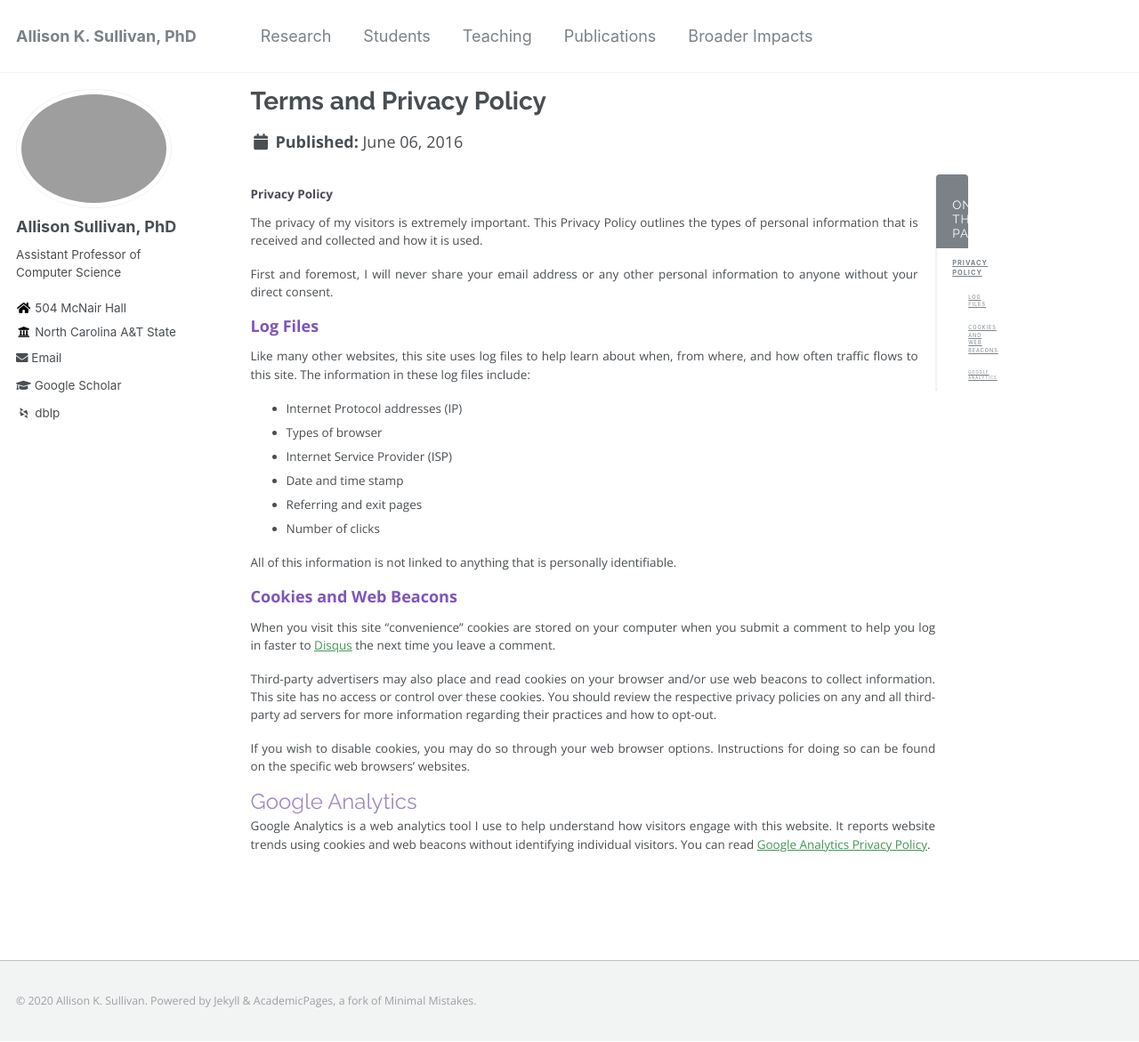
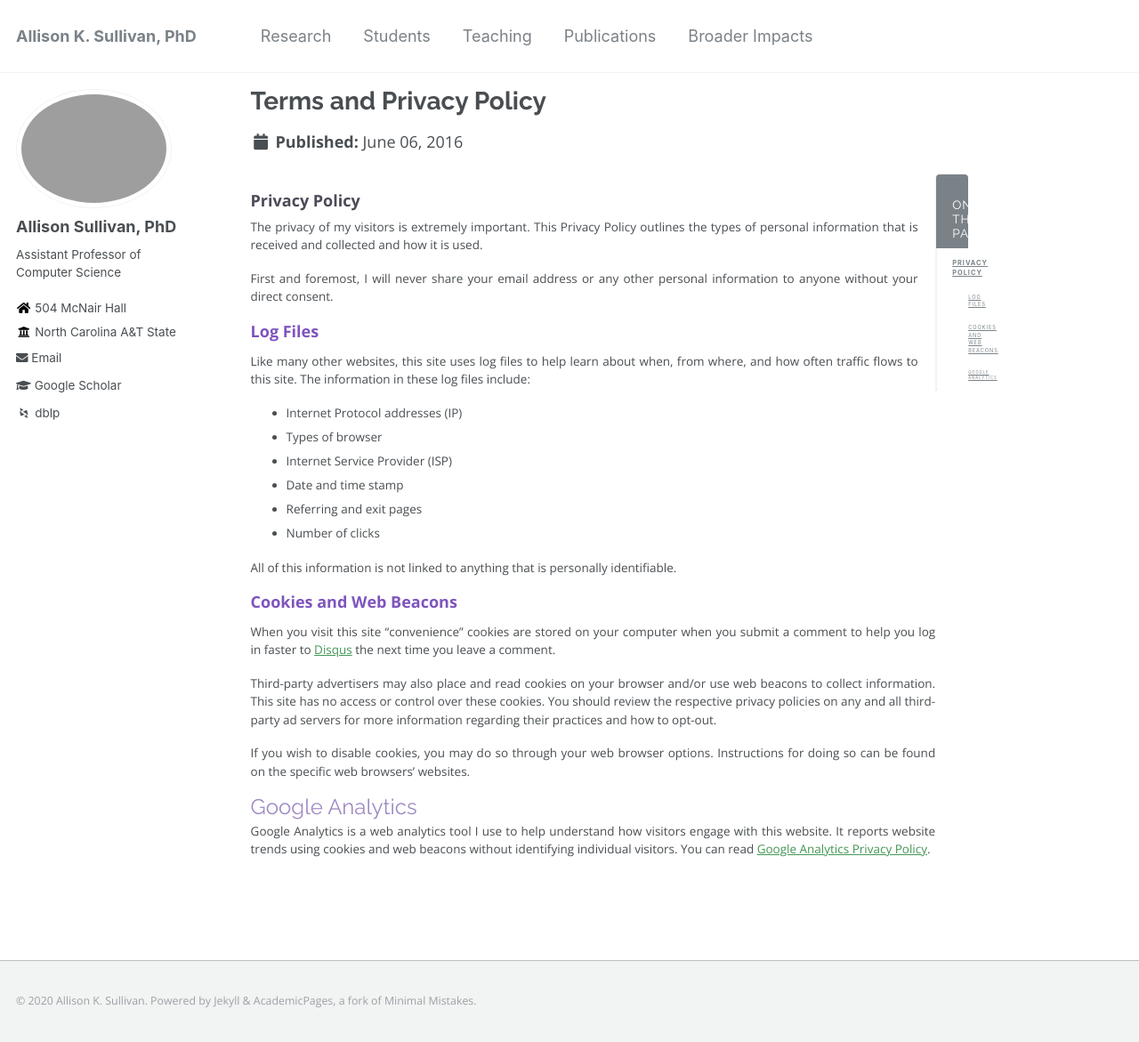
Before and after one commit to Allisonius/allisonius.github.io, a Jekyll site: the page built from _pages/terms.md, in a window 1280 px wide and 1171 px high. Shown: the whole window at 89% size. Built offline with Jekyll 4.4.1, drawn with Linux system fonts in a browser that asks for light colours; some web fonts are replaced.

Commit message:
Update _page.scss

```diff
--- a/_sass/_page.scss
+++ b/_sass/_page.scss
@@ -67,8 +67,7 @@
 
 
   h2 {
-    padding-bottom: 0.5em;
-     font-size: $type-size-6;
+     font-size: $type-size-5;
      color: #4d4958;
 
   }
```
